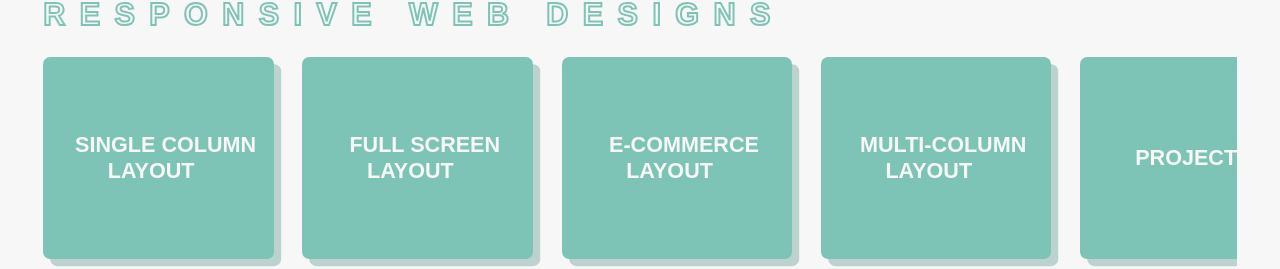
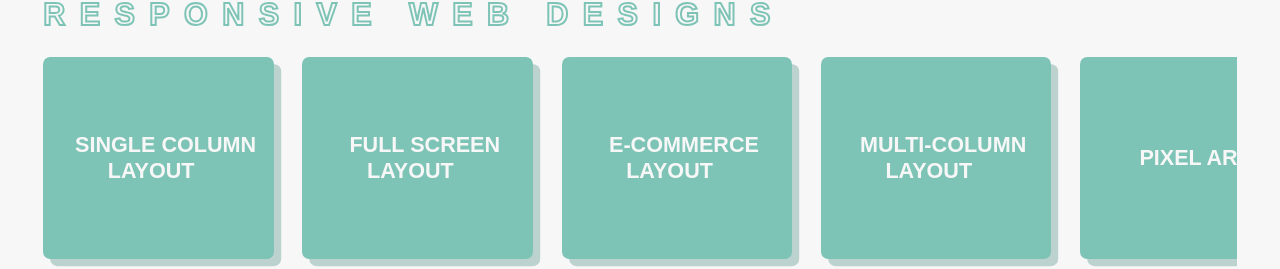
Before and after one commit to makiyo-ronkko/makiyo-app, a React (Create React App) app: page / in a window 1280 px wide. Shown: the part 1333-1602 px from the top of the page. Built offline with nearby package versions, Linux system fonts and the light colour scheme.

Commit message:
develop: chore: update project names

```diff
--- a/src/components/Main/Body.tsx
+++ b/src/components/Main/Body.tsx
@@ -8,10 +8,9 @@ const PROJECTS = [
 	{ link: 'project-2', name: 'Full Screen Layout' },
 	{ link: 'project-3', name: 'E-Commerce Layout' },
 	{ link: 'project-4', name: 'Multi-Column Layout' },
-	{ link: 'project-5', name: 'Project 5' },
-	{ link: 'project-6', name: 'Project 6' },
+	{ link: 'project-5', name: 'Pixel Art' },
+	{ link: 'project-6', name: 'TODO App' },
 	{ link: 'project-7', name: 'Project 7' },
-	{ link: 'project-8', name: 'Project 8' },
 ];
 
 export const Body = () => {
```
